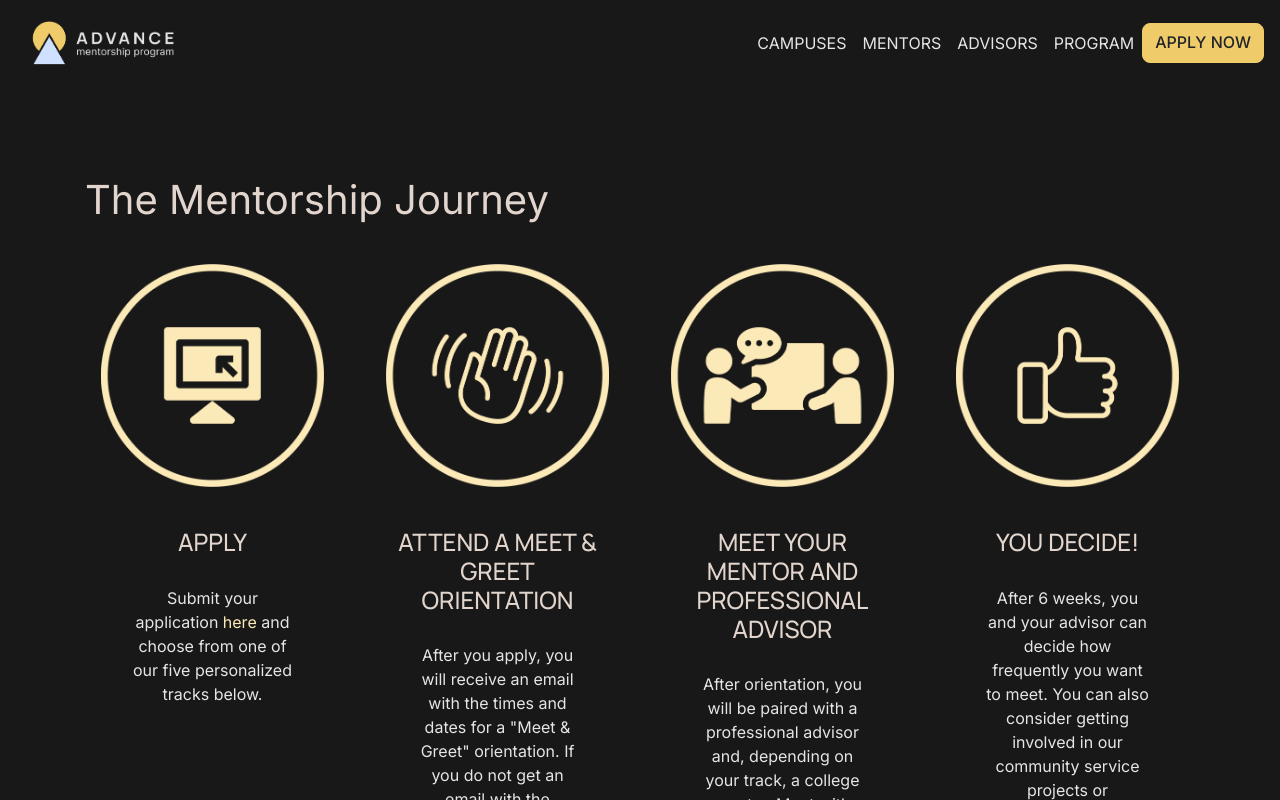
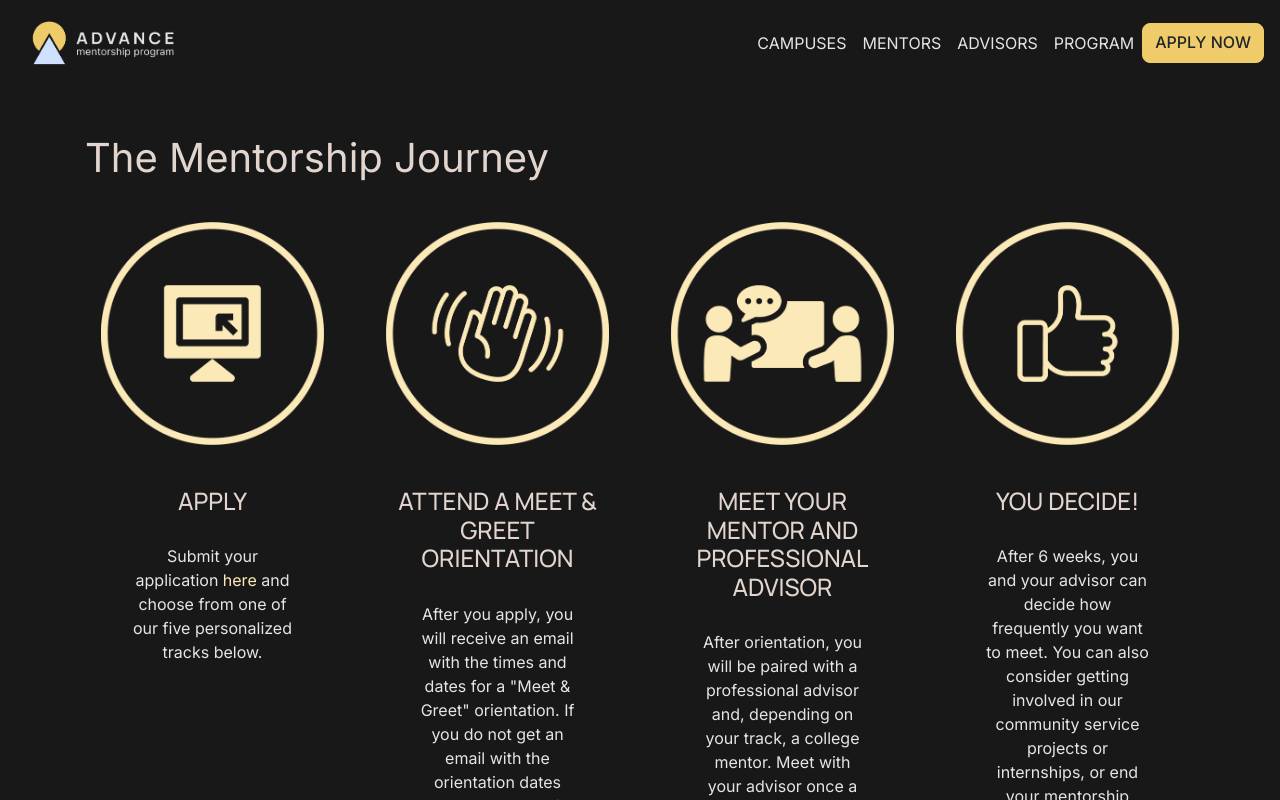
Before and after one commit to chauandrew/advance-mentorship, a React (Create React App) app in the folder client/: page /program in a window 1280 px wide. Shown: the top 800 px of the page. Built offline with nearby package versions, Linux system fonts and the light colour scheme.

Commit message:
Updating conflicting css + styling inconsistencies

```diff
--- a/client/src/components/Program/index.jsx
+++ b/client/src/components/Program/index.jsx
@@ -16,7 +16,7 @@ import './style.css';
 
 const Program = () => {
     return (
-        <Container className="full-screen pt-7 pb-10">
+        <Container className="full-screen pt-5 pb-5 mb-5">
             <h1 className="text-theme-tan font-weight-400 pb-3">The Mentorship Journey</h1>
             <div>
                 <Row>
@@ -96,7 +96,7 @@ const Program = () => {
                             ALL THINGS COLLEGE
                         </p>
                         <div className="overlay">
-                            <div className="overlay-text">
+                            <div className="overlay-text ml-2">
                                 <b>EXAMPLE TOPICS</b>
                                 <br />Getting Rec. Letters
                                 <br />On-Campus Job
@@ -112,7 +112,7 @@ const Program = () => {
                             CAREER FOUNDATIONS
                         </p>
                         <div className="overlay">
-                            <div className="overlay-text">
+                            <div className="overlay-text ml-2">
                                 <b>EXAMPLE TOPICS</b>
                                 <br />Resume Review/Tips
                                 <br />Interview Prep & Practice
@@ -127,7 +127,7 @@ const Program = () => {
                             ADULTING 101
                         </p>
                         <div className="overlay">
-                            <div className="overlay-text">
+                            <div className="overlay-text ml-4">
                                 <b>EXAMPLE TOPICS</b>
                                 <br />5 Ingredients, 5 Meals
                                 <br />Meals with a Microwave
@@ -145,7 +145,7 @@ const Program = () => {
                             EQ 101
                         </p>
                         <div className="overlay">
-                            <div className="overlay-text">
+                            <div className="overlay-text ml-2">
                                 <b>EXAMPLE TOPICS</b>
                                 <br />How to Make Friends
                                 <br />How to Deal with Roommate Conflict
@@ -161,7 +161,7 @@ const Program = () => {
                             LEADERSHIPX
                         </p>
                         <div className="overlay">
-                            <div className="overlay-text">
+                            <div className="overlay-text ml-2">
                                 <b>FORMAT</b>
                                 <br />Leadership talks with experts in their field
                                 <br />ADVANCE Initiative (Community-Based Service Project)
@@ -175,7 +175,7 @@ const Program = () => {
                             GUIDE TO GRAD SCHOOL
                         </p>
                         <div className="overlay">
-                            <div className="overlay-text">
+                            <div className="overlay-text ml-2">
                                 <b>EXAMPLE TOPICS</b>
                                 <br />Grad School Tests
                                 <br />Applying
--- a/client/src/components/Program/style.css
+++ b/client/src/components/Program/style.css
@@ -35,16 +35,4 @@ opacity: 0.95;
     color: #e5e5e5;
     position: absolute;
     padding: 2vh;
-    margin-left: 2vw;
 }
-
-.pb-3 {
-    padding-bottom: 3%;
-}
-
-.pt-7 {
-    padding-top: 7%;
-}
-.pb-10 {
-    padding-bottom: 10%;
-}
```
